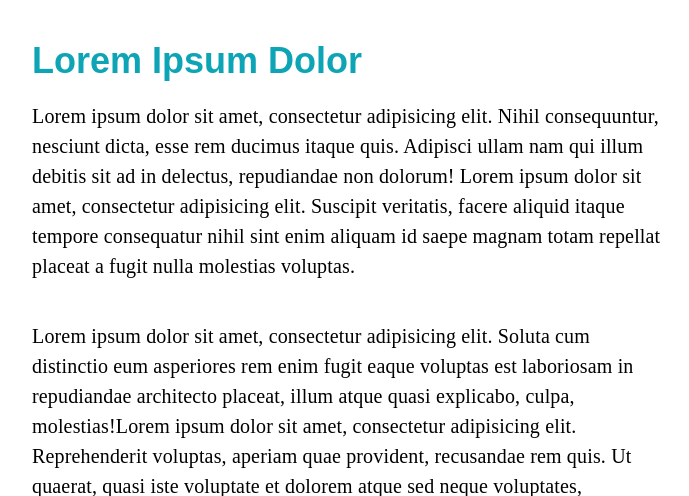
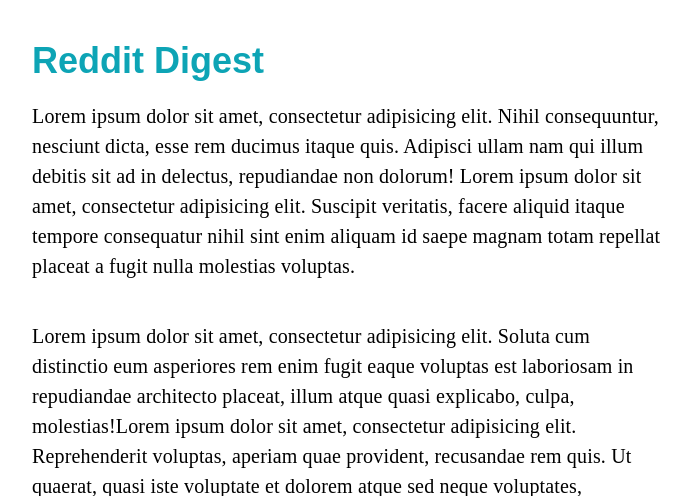
Before and after one commit to Xeaza/xeaza.github.io, a Jekyll site: the page built from developer+designer.html, in a window 1280 px wide and 900 px high, cut to the strip 404-900 px from the top of the window. Shown: the whole strip, without its empty margins (293-982 px from the left). Built offline with Jekyll 4.4.1, drawn with Linux system fonts in a browser that asks for light colours; some of the changed text lies outside the part shown.

Commit message:
updated titles for dev designer page with projects to write content for

```diff
--- a/developer+designer.html
+++ b/developer+designer.html
@@ -11,7 +11,7 @@
 
 	<section class="module content">
 		<div class="container">
-			<h1>Lorem Ipsum Dolor</h1>
+			<h1>Reddit Digest</h1>
 	        <p>Lorem ipsum dolor sit amet, consectetur adipisicing elit. Nihil consequuntur, nesciunt dicta, esse rem ducimus itaque quis. Adipisci ullam nam qui illum debitis sit ad in delectus, repudiandae non dolorum! Lorem ipsum dolor sit amet, consectetur adipisicing elit. Suscipit veritatis, facere aliquid itaque tempore consequatur nihil sint enim aliquam id saepe magnam totam repellat placeat a fugit nulla molestias voluptas.</p>
 	        <p>Lorem ipsum dolor sit amet, consectetur adipisicing elit. Soluta cum distinctio eum asperiores rem enim fugit eaque voluptas est laboriosam in repudiandae architecto placeat, illum atque quasi explicabo, culpa, molestias!Lorem ipsum dolor sit amet, consectetur adipisicing elit. Reprehenderit voluptas, aperiam quae provident, recusandae rem quis. Ut quaerat, quasi iste voluptate et dolorem atque sed neque voluptates, molestias dolor enim!</p>
 	        <p>Lorem ipsum dolor sit amet, consectetur adipisicing elit. Nam odit tempore, quibusdam impedit deserunt. Natus quisquam, facilis numquam, molestias nesciunt modi, at debitis maxime sunt et quo quas labore perferendis.Lorem ipsum dolor sit amet, consectetur adipisicing elit. Unde delectus laborum doloremque recusandae, debitis maxime a! Nihil distinctio ex, cumque tempore ea voluptas omnis odit, quaerat natus nam excepturi corporis!</p>
@@ -25,7 +25,7 @@
 
 	<section class="module content">
 		<div class="container">
-			<h1>Lorem Ipsum Dolor</h1>
+			<h1>Circus Smirkus</h1>
 	        <p>Lorem ipsum dolor sit amet, consectetur adipisicing elit. Nihil consequuntur, nesciunt dicta, esse rem ducimus itaque quis. Adipisci ullam nam qui illum debitis sit ad in delectus, repudiandae non dolorum! Lorem ipsum dolor sit amet, consectetur adipisicing elit. Suscipit veritatis, facere aliquid itaque tempore consequatur nihil sint enim aliquam id saepe magnam totam repellat placeat a fugit nulla molestias voluptas.</p>
 	    	<h2>Eaque Eius Harum</h2>
 	        <p>Lorem ipsum dolor sit amet, consectetur adipisicing elit. Eaque eius harum atque unde nihil aut quam provident sunt, iste error vitae suscipit dolores cupiditate totam, eum quae alias! Dicta, nisi.Lorem ipsum dolor sit amet, consectetur adipisicing elit. Voluptate beatae impedit officia quis odit rerum sequi, explicabo commodi illum suscipit, tempore eum doloremque quae obcaecati tempora quidem neque sapiente modi?</p>
```
